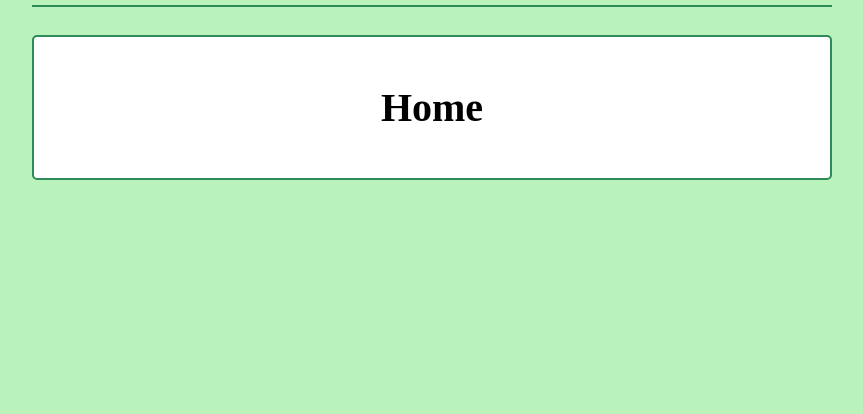
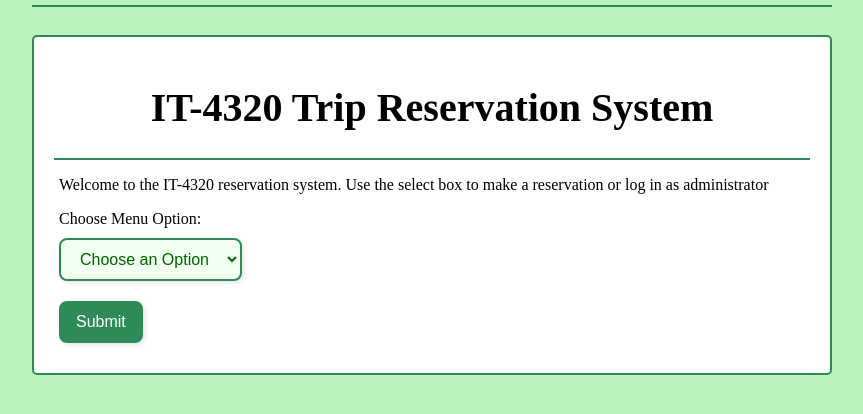
Before and after one commit to steinmeyerspencer/final_proj, a Flask app: page / in a window 1280 px wide. Shown: the part 41-455 px from the top of the page, without its empty margins (208-1071 px from the left). Run offline with Flask 3, Linux system fonts and the light colour scheme.

Commit message:
Index page done

```diff
--- a/main.py
+++ b/main.py
@@ -6,9 +6,38 @@ app = Flask(__name__)
 app.config["DEBUG"] = True
 app.config['SECRET_KEY'] = 'your secret key'
 
+seating_chart = [
+    ['O', 'X', 'X', 'O'],
+    ['X', 'O', 'O', 'O'],
+    ['O', 'O', 'X', 'O'],
+    ['X', 'O', 'O', 'O'],
+    ['O', 'O', 'O', 'X'],
+    ['O', 'X', 'O', 'O'],
+    ['O', 'O', 'O', 'O'],
+    ['O', 'O', 'O', 'O'],
+    ['O', 'O', 'X', 'O'],
+    ['O', 'O', 'O', 'X'],
+    ['X', 'O', 'O', 'O'],
+    ['X', 'O', 'O', 'O']
+]
+
 @app.route('/')
 def index():
     return render_template('index.html')
+
+@app.route('/', methods = ('POST',))
+def index_post():
+    page = request.form.get('pageOption')
+
+    if page == 'adminLogin':
+        return render_template('admin.html')
+    elif page == 'reserveSeat':
+        return render_template('reservations.html', seats = seating_chart)
+
+
+    return render_template('index.html')
+
+
 
 @app.route('/admin')
 def admin():
@@ -16,21 +45,10 @@ def admin():
 
 @app.route('/reservations')
 def reservations():
-    seating_chart = [
-        ['O', 'X', 'X', 'O'],
-        ['X', 'O', 'O', 'O'],
-        ['O', 'O', 'X', 'O'],
-        ['X', 'O', 'O', 'O'],
-        ['O', 'O', 'O', 'X'],
-        ['O', 'X', 'O', 'O'],
-        ['O', 'O', 'O', 'O'],
-        ['O', 'O', 'O', 'O'],
-        ['O', 'O', 'X', 'O'],
-        ['O', 'O', 'O', 'X'],
-        ['X', 'O', 'O', 'O'],
-        ['X', 'O', 'O', 'O']
-    ]
+
 
     return render_template('reservations.html', seats=seating_chart)
 
+
+
 app.run(port=5004)
--- a/templates/admin.html
+++ b/templates/admin.html
@@ -2,6 +2,6 @@
 {% block title %} Admin {% endblock %}
 
 {% block content %}
-    <h1>Admin</h1>
+    <h1>Administrator Login</h1>
 
 {% endblock %}
--- a/templates/index.html
+++ b/templates/index.html
@@ -2,6 +2,20 @@
 {% block title %} Home {% endblock %}
 
 {% block content %}
-    <h1>Home</h1>
+    <h1>IT-4320 Trip Reservation System</h1>
+    <hr>
+    <p>Welcome to the IT-4320 reservation system. Use the select box to make a reservation or log in as administrator</p>
+    <form action="#" method="post">
+        <label for="pageOption">Choose Menu Option:</label>
+        <br>
+        <select name="pageOption" id="pageOption">
+            <option value="">Choose an Option</option>
+            <option value="adminLogin">Admin Login</option>
+            <option value="reserveSeat">Reserve a Seat</option>
+        </select>
+        <br>
+        <input type="submit" value="Submit">
+    </form>
+
 
 {% endblock %}
```
